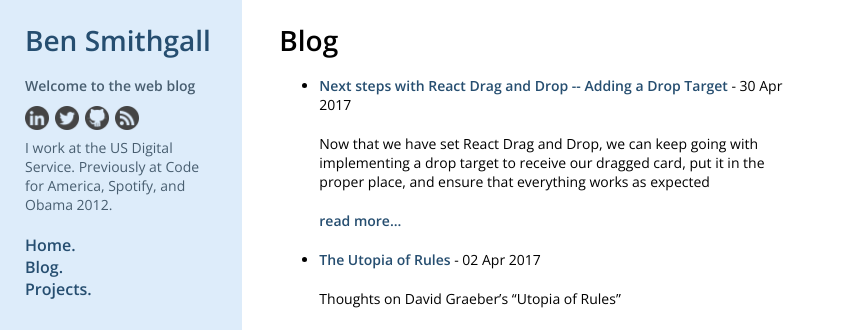
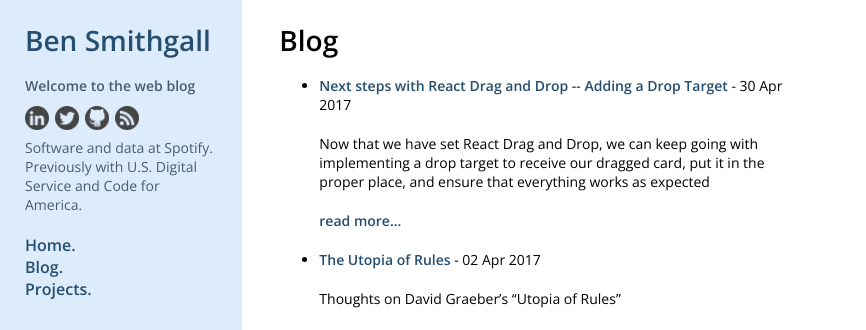
Before and after one commit to bsmithgall/bsmithgall.github.io, a Jekyll site: the page built from index.html, in a window 1280 px wide. Shown: the top 330 px of the page, without its empty margins (0-866 px from the left). Built offline with Jekyll 4.4.1, drawn with Linux system fonts in a browser that asks for light colours.

Commit message:
update description

```diff
--- a/_config.yml
+++ b/_config.yml
@@ -1,5 +1,5 @@
 name: Ben Smithgall's site
-description: I work at the US Digital Service. Previously at Code for America, Spotify, and Obama 2012.
+description: Software and data at Spotify. Previously with U.S. Digital Service and Code for America.
 url: http://bensmithgall.com
 markdown: kramdown
 permalink: /blog/:title
```
